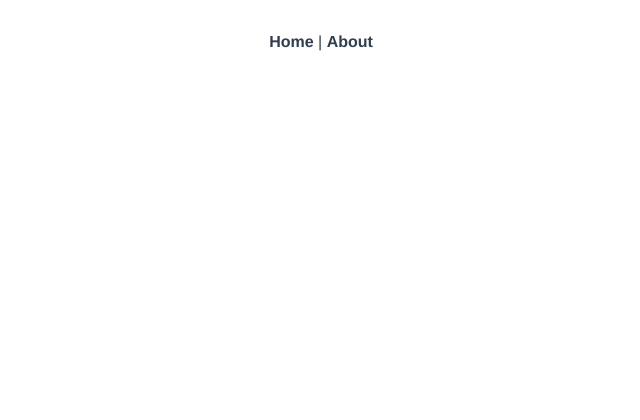
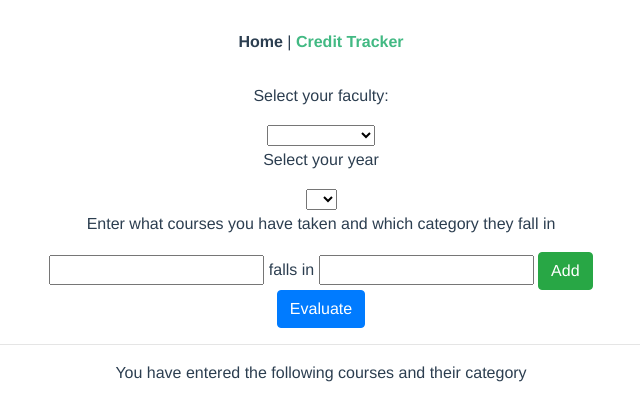
Before and after one commit to s34fu/WaterlooStudies, a Vue app: page /credit_tracker in a window 1280 px wide. Shown: the top 420 px of the page, without its empty margins (319-959 px from the left). Built offline with nearby package versions, Linux system fonts and the light colour scheme.

Commit message:
initial commit

```diff
--- a/src/App.vue
+++ b/src/App.vue
@@ -2,7 +2,8 @@
   <div id="app">
     <div id="nav">
       <router-link to="/">Home</router-link> |
-      <router-link to="/about">About</router-link>
+      <!-- <router-link to="/about">About</router-link> -->
+      <router-link to="/credit_tracker">Credit Tracker</router-link>
     </div>
     <router-view/>
   </div>
--- /dev/null
+++ b/src/Backend/FacultyProvider.js
@@ -0,0 +1,9 @@
+const { FacultyService } = require('./Service');
+
+const getFaculties = async() => {
+    return await FacultyService.getFaculties();
+}
+
+module.exports = {
+    getFaculties
+}
--- /dev/null
+++ b/src/Backend/Service/FacultyService.js
@@ -0,0 +1,13 @@
+const getFaculties = async() => {
+    return new Promise((resolve) => {
+        resolve([
+            "Math",
+            "Engineering",
+            "Arts"
+        ]);
+    });
+};
+
+module.exports = {
+    getFaculties
+}
--- /dev/null
+++ b/src/Backend/Service/index.js
@@ -0,0 +1,3 @@
+module.exports = {
+    FacultyService: require('./FacultyService')
+}
--- /dev/null
+++ b/src/Backend/index.js
@@ -0,0 +1,3 @@
+module.exports = {
+    FacultyProvider: require('./FacultyProvider')
+}
--- a/src/router/index.js
+++ b/src/router/index.js
@@ -1,5 +1,6 @@
 import Vue from 'vue'
 import VueRouter from 'vue-router'
+import CreditTracker from '../views/CreditTracker.vue'
 import Home from '../views/Home.vue'
 
 Vue.use(VueRouter)
@@ -9,6 +10,11 @@ const routes = [
     path: '/',
     name: 'Home',
     component: Home
+  },
+  {
+    path: '/credit_tracker',
+    name: 'CreditTracker',
+    component: CreditTracker
   },
   {
     path: '/about',
--- /dev/null
+++ b/src/views/CreditTracker.vue
@@ -0,0 +1,78 @@
+<template>
+    <div>
+        <div>
+            <p>Select your faculty:</p>
+            <select v-model="userFaculty">
+                <option v-for="faculty in faculties" :key="faculty" :value="faculty">{{ faculty }}</option>
+            </select>
+            <p>Select your year</p>
+            <select v-model="userYear">
+                <option v-for="year in yearsOfStudy" :key="year" :value="year">{{ year }}</option>
+            </select>
+            <p>Enter what courses you have taken and which category they fall in</p>
+            <input v-model="userCourse"> falls in <input v-model="userCourseCategory"> <b-button variant="success" @click="addCourse">Add</b-button>
+        </div>
+        <div>
+            <b-button variant="primary" @click="evaluate()">Evaluate</b-button>
+        </div>
+        <hr>
+        <div>
+            <p>You have entered the following courses and their category</p>
+            <li v-for="(userCourse, index) in userCourses" :key="index">
+                <span>{{ userCourse.course }}</span> is in <span>{{ userCourse.category }}</span>
+                <b-button class="removeCourseButton" variant="danger" @click="removeCourse(index)">X</b-button>
+            </li>
+        </div>
+    </div>
+</template>
+
+<script>
+const { FacultyProvider } = require('../Backend')
+
+export default {
+  name: 'CreditTrackerPage',
+  data() {
+      return {
+        userFaculty: '',
+        userYear: 0,
+        selected: '',
+        faculties: [],
+        yearsOfStudy: ['1','2','3','4'],
+        userCourses: [],
+        userCourse: '',
+        userCourseCategory: ''
+      }
+  },
+  methods: {
+      addCourse: function() {
+          this.userCourses.push({
+              course: this.userCourse,
+              category: this.userCourseCategory
+          });
+          this.userCourse = '',
+          this.userCourseCategory = ''
+      },
+      removeCourse: function(index) {
+          this.userCourses.splice(index, 1);
+      },
+      evaluate: function() {
+          console.log('user data', {
+              faculty: this.userFaculty,
+              year: this.userYear,
+              courses: this.userCourses
+          });
+      }
+  },
+  async created() {
+      this.faculties = await FacultyProvider.getFaculties();
+  }
+}
+</script>
+
+<style scoped>
+.removeCourseButton {
+    padding: 0.05rem 0.3rem;
+    margin-left: 0.6rem;
+    font-size: 0.8rem;
+}
+</style>
```
